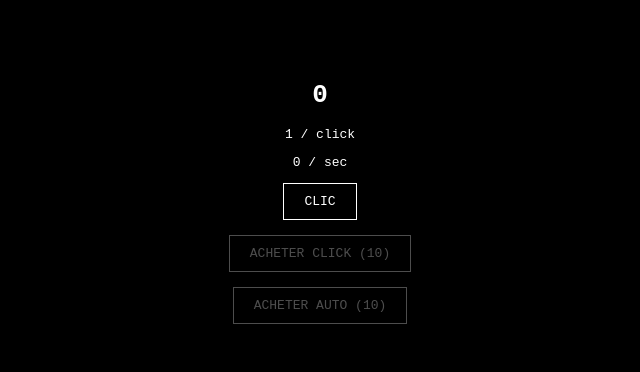
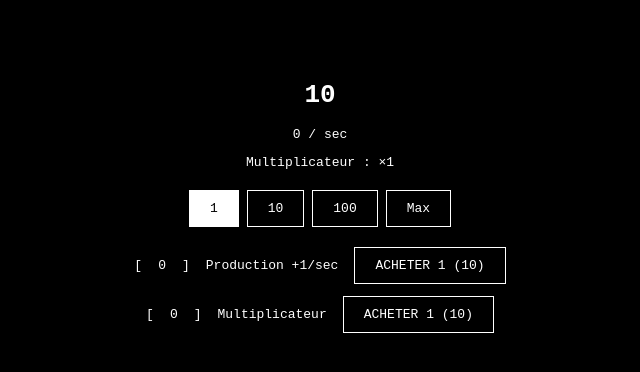
Before and after one commit to Pikoow/incremental, a website: page index.html in a window 1280 px wide. Shown: the whole page, without its empty margins (320-960 px from the left). Drawn offline with Linux system fonts and the light colour scheme.

Commit message:
Changement du mode d'obtention de points, modification visuelles et ajout des boutons d'achats mutiples

```diff
--- a/index.html
+++ b/index.html
@@ -9,14 +9,23 @@
   </head>
   <body>
     <h1><span id="score">0</span></h1>
-    <p><span id="clic_prod">0</span> / click</p>
-    <p><span id="auto_prod">0</span> / sec</p>
-    <button id="clic">CLIC</button>
-    <br />
-    <br />
-    <button id="achat_click">ACHETER CLICK (10)</button>
-    <br />
-    <br />
-    <button id="achat_auto">ACHETER AUTO (10)</button>
+    <p><span id="production">0</span> / sec</p>
+    <p>Multiplicateur : ×<span id="multiplicateur">1</span></p>
+    <div class="buy-amount" aria-label="Nombre d'améliorations à acheter">
+      <button type="button" data-buy-amount="1" aria-pressed="true">1</button>
+      <button type="button" data-buy-amount="10" aria-pressed="false">10</button>
+      <button type="button" data-buy-amount="100" aria-pressed="false">100</button>
+      <button type="button" data-buy-amount="max" aria-pressed="false">Max</button>
+    </div>
+    <div class="upgrade">
+      [<span id="compte_addition">0</span>]
+      <span>Production +1/sec</span>
+      <button id="achat_addition">ACHETER (10)</button>
+    </div>
+    <div class="upgrade">
+      [<span id="compte_multiplicateur">0</span>]
+      <span>Multiplicateur</span>
+      <button id="achat_multiplicateur">ACHETER (10)</button>
+    </div>
   </body>
 </html>
--- a/script.js
+++ b/script.js
@@ -1,49 +1,95 @@
-let score = 0;
-let cout_auto = 10;
-let cout_click = 10;
-let auto_power = 0;
-let click_power = 1;
+let score = 10;
+let cout_addition = 10;
+let cout_multiplicateur = 10;
+let production = 0;
+let production_addition = 1;
+let multiplicateur = 1;
+let multiplicateur_addition = 1;
+let production_upgrades = 0;
+let multiplicateur_upgrades = 0;
+let nombre_achat = 1;
 
-clic.onclick = () => { score = score + click_power; afficher(); };
-
-document.addEventListener("keydown", (event) => {
-    if (event.repeat || (event.code !== "Space" && event.code !== "KeyS")) return;
-    if (event.code === "Space" && event.target instanceof HTMLButtonElement) return;
-    if (event.code === "Space") event.preventDefault();
-    clic.click();
+document.querySelectorAll("[data-buy-amount]").forEach((button) => {
+    button.addEventListener("click", () => {
+        const amount = button.dataset.buyAmount;
+        nombre_achat = amount === "max" ? "max" : Number(amount);
+        document.querySelectorAll("[data-buy-amount]").forEach((option) => {
+            option.setAttribute("aria-pressed", String(option === button));
+        });
+        afficher();
+    });
 });
 
-achat_auto.onclick = () => {
-    if (score < cout_auto) return;
-    score -= cout_auto;
-    auto_power++;
-    cout_auto = Math.floor(cout_auto * 1.15) + 1;
+document.getElementById("achat_addition").onclick = () => acheter("production");
+document.getElementById("achat_multiplicateur").onclick = () => acheter("multiplicateur");
+
+setInterval(() => {
+    score += production * multiplicateur / 10;
     afficher();
-};
+}, 100);
 
-achat_click.onclick = () => {
-    if (score < cout_click) return;
-    score -= cout_click;
-    cout_click = Math.floor(cout_click * 1.15) + 1;
-    click_power++;
+function details_achat(cout, quantite) {
+    let total = 0;
+    let prochain_cout = cout;
+    let nombre = 0;
+
+    while (
+        (quantite === "max" ? total + prochain_cout <= score : nombre < quantite)
+    ) {
+        total += prochain_cout;
+        prochain_cout = Math.floor(prochain_cout * 1.15) + 1;
+        nombre++;
+    }
+
+    return {
+        nombre,
+        total,
+        prochain_cout,
+        possible: nombre > 0 && (quantite === "max" || total <= score)
+    };
+}
+
+function acheter(type) {
+    const productionUpgrade = type === "production";
+    const details = details_achat(
+        productionUpgrade ? cout_addition : cout_multiplicateur,
+        nombre_achat
+    );
+    if (!details.possible) return;
+
+    score -= details.total;
+    if (productionUpgrade) {
+        production += details.nombre * production_addition;
+        production_upgrades += details.nombre;
+        cout_addition = details.prochain_cout;
+    } else {
+        multiplicateur += details.nombre * multiplicateur_addition;
+        multiplicateur_upgrades += details.nombre;
+        cout_multiplicateur = details.prochain_cout;
+    }
     afficher();
 }
 
-setInterval(() => { score += auto_power / 10; afficher(); }, 100);
+function afficher() {
+    document.getElementById("score").textContent = Math.floor(score);
+    document.getElementById("production").textContent = production * multiplicateur;
+    document.getElementById("multiplicateur").textContent = multiplicateur;
+    document.getElementById("compte_addition").textContent = production_upgrades;
+    document.getElementById("compte_multiplicateur").textContent = multiplicateur_upgrades;
 
-function afficher() {
-    // Score
-    document.getElementById("score").textContent = Math.floor(score);
+    const boutonAddition = document.getElementById("achat_addition");
+    const detailsAddition = details_achat(cout_addition, nombre_achat);
+    boutonAddition.textContent = `ACHETER ${libelle_quantite(detailsAddition)} (${detailsAddition.total})`;
+    boutonAddition.disabled = !detailsAddition.possible;
 
-    // Boutons
-    document.getElementById("clic_prod").textContent = click_power;
-    document.getElementById("auto_prod").textContent = auto_power;
+    const boutonMultiplicateur = document.getElementById("achat_multiplicateur");
+    const detailsMultiplicateur = details_achat(cout_multiplicateur, nombre_achat);
+    boutonMultiplicateur.textContent = `ACHETER ${libelle_quantite(detailsMultiplicateur)} (${detailsMultiplicateur.total})`;
+    boutonMultiplicateur.disabled = !detailsMultiplicateur.possible;
+}
 
-    // Update cout
-    document.getElementById("achat_auto").textContent = "ACHETER AUTO (" + cout_auto + ")";
-    document.getElementById("achat_auto").disabled = score < cout_auto;
+function libelle_quantite(details) {
+    return nombre_achat === "max" ? `MAX (${details.nombre})` : nombre_achat;
+}
 
-    document.getElementById("achat_click").textContent = "ACHETER CLICK (" + cout_click + ")";
-    document.getElementById("achat_click").disabled = score < cout_click;
-}
 afficher();
--- a/style.css
+++ b/style.css
@@ -14,6 +14,23 @@ button {
     padding: 10px 20px;
     cursor: pointer;
 }
+.buy-amount {
+    display: flex;
+    justify-content: center;
+    gap: 8px;
+    margin: 20px auto;
+}
+.buy-amount button[aria-pressed="true"] {
+    background: #fff;
+    color: #000;
+}
+.upgrade {
+    display: flex;
+    align-items: center;
+    justify-content: center;
+    gap: 16px;
+    margin: 12px auto;
+}
 button:hover {
     background: #fff;
     color: #000;
```
